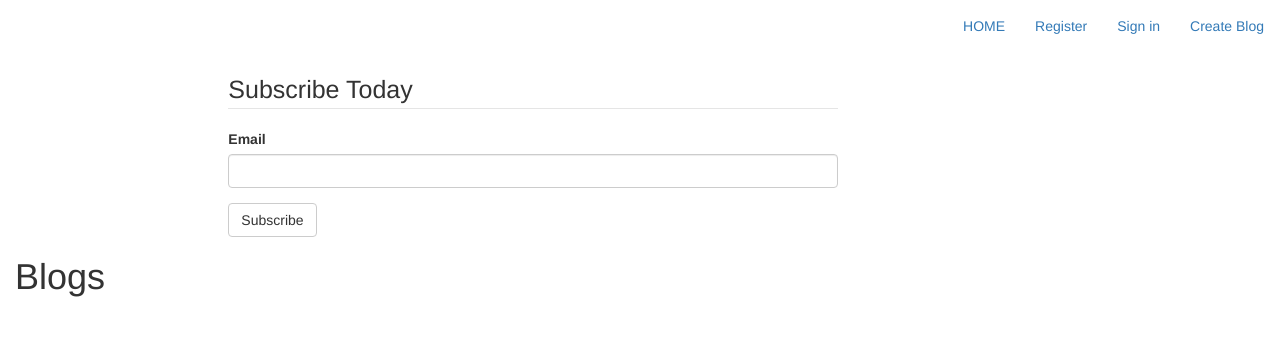
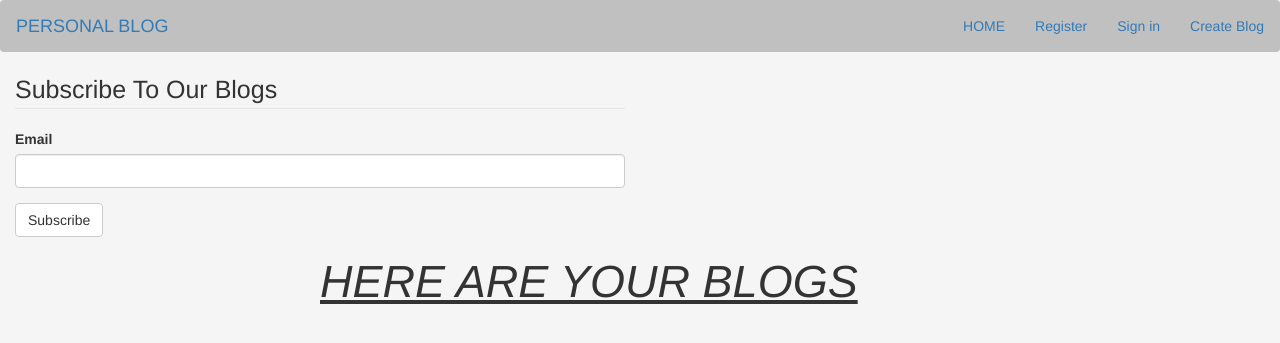
Before and after one commit to MichelAtieno/Personal-Blog, a Flask app: template app/templates/index.html in a window 1280 px wide. Shown: the top 343 px of the page. Run offline with Flask 2, Linux system fonts and the light colour scheme; the template is opened without the code that fills it: values that come from a table or form of the project are taken from there, others are empty; some libraries are stand-ins or nearby versions.

Commit message:
Added basic css to file

```diff
--- a/app/templates/index.html
+++ b/app/templates/index.html
@@ -3,31 +3,50 @@
 
 {% block content %}
 
+  <head>
+      <style>
+          body {
+              background-color: whitesmoke;
+          }
+          .blogs {
+              background-color: ivory;
+              box-sizing: border-box;
+              border: 2px solid grey;
+              margin-left: 25px;
+              margin-top: 15px;
+          }
+          .heading {
+              font-size: 45px;
+              margin-left: 250px;
+              font-style:italic;
+              text-decoration: underline;
+          }
+      </style>
+  </head>
+  <body>
         <div class="container-fluid">
                 <div class="row">
-        <div class="col-md-2"></div>
                 <div class="col-md-6">
-                <legend class="border-bottom mb-4" style="font-size:25px;">Subscribe Today</legend>
-
-
+                        <legend class="border-bottom mb-4" style="font-size:25px;">Subscribe To Our Blogs</legend>
                         {{wtf.quick_form(subscribers)}}
                 </div>
-
+                <div class="col-md-2"></div>
                 <div class="col-md-4"></div>
-
 
                 </div>
                 </div>
 
-        <div class="container-fluid">
+
+        <div class="container">
+
+               <h1 class="heading">HERE ARE YOUR BLOGS</h1>
                 <div class="row">
-                    <div class="col-md-12" >
-                        <h1>{{blog_status}}</h1>
-                        <h1>Blogs</h1>
-                    </div>
+                    <div class="col-md-2"></div>
+
                     {% for blog in all_blogs %}
-                        <div class="col-md-3">
+                    <div class="col-md-8 blogs">
                             {% if blog.photo_url %}
+
                             <a href="{{url_for('main.blogpost',id=blog.id)}}">
                                 <img src="{{blog.photo_url}}" alt="Loading Image" class="img-responsive">
                             </a>
@@ -36,16 +55,18 @@
                                 <img src="{{url_for('static',filename='')}}" alt="blog-image" class="img-responsive">
                             </a>
                             {% endif %}
-                            <div class="blog-snippet-content">
                                 <h3><a href="{{url_for('main.blogpost',id=blog.id)}}">{{blog.title}}</a></h3>
                                 <hr>
-                                <p> {{blog.blog_post}}<a href="{{url_for('main.blogpost',id=blog.id)}}">View More</a></p>
+                                <p> {{blog.blog_post}}<br><a href="{{url_for('main.blogpost',id=blog.id)}}">View More</a></p>
+
+                            </div>
+                    {% endfor %}
+
+                    <div class="col-md-2"></div>
+                </div>
 
                 </div>
             </div>
-                    {% endfor %}
-                </div>
-            </div>
-
+            </body>
 
 {% endblock %}
--- a/app/templates/navbar.html
+++ b/app/templates/navbar.html
@@ -1,5 +1,13 @@
+<head>
+    <style>
+        .navbar {
+          background-color: silver;
+        }
+    </style>
+</head>
+<body>
 <nav class="navbar navbar-expand-lg navbar-light bg-light">
-
+    <a class="navbar-brand" href="{{url_for('main.index')}}">PERSONAL BLOG</a>
     <div class="collapse navbar-collapse" id="navbarSupportedContent">
         <ul class="nav navbar-nav navbar-right">
                 <li><a href="{{url_for('main.index')}}">HOME</a></li>
@@ -16,3 +24,4 @@
         </ul>
       </ul>
 </nav>
+</body>
```
Lines whose indentation alone changed are shown as unchanged.
